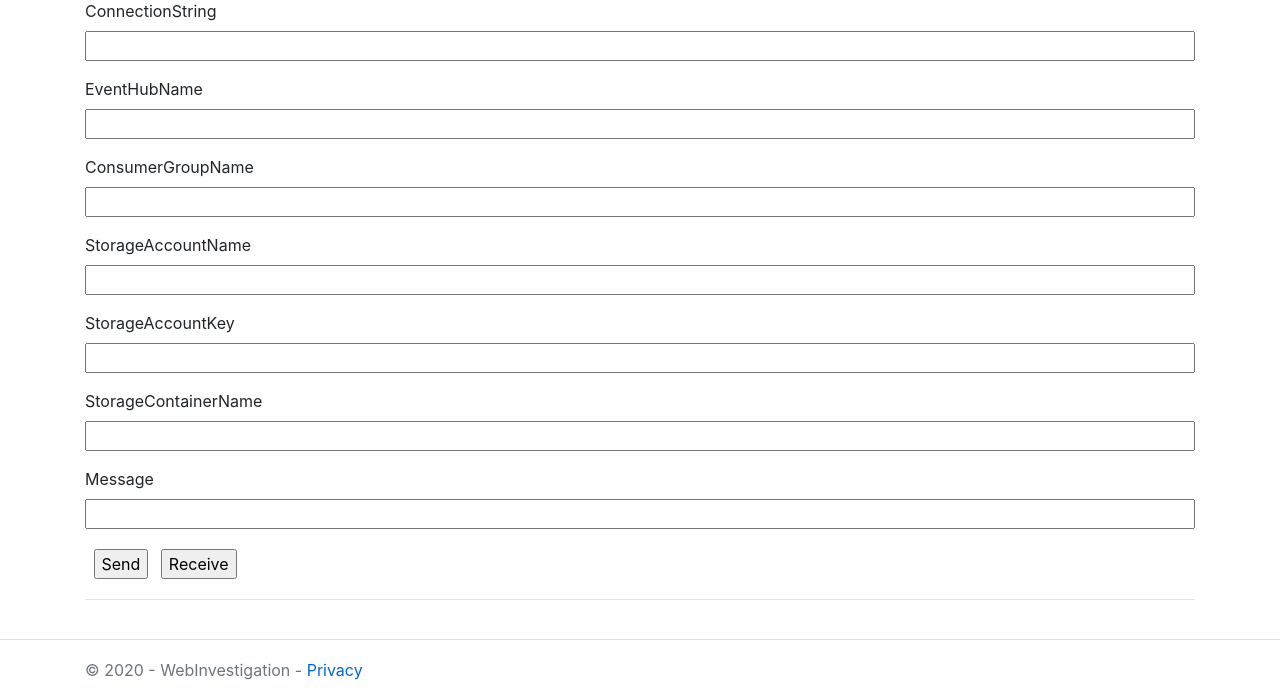
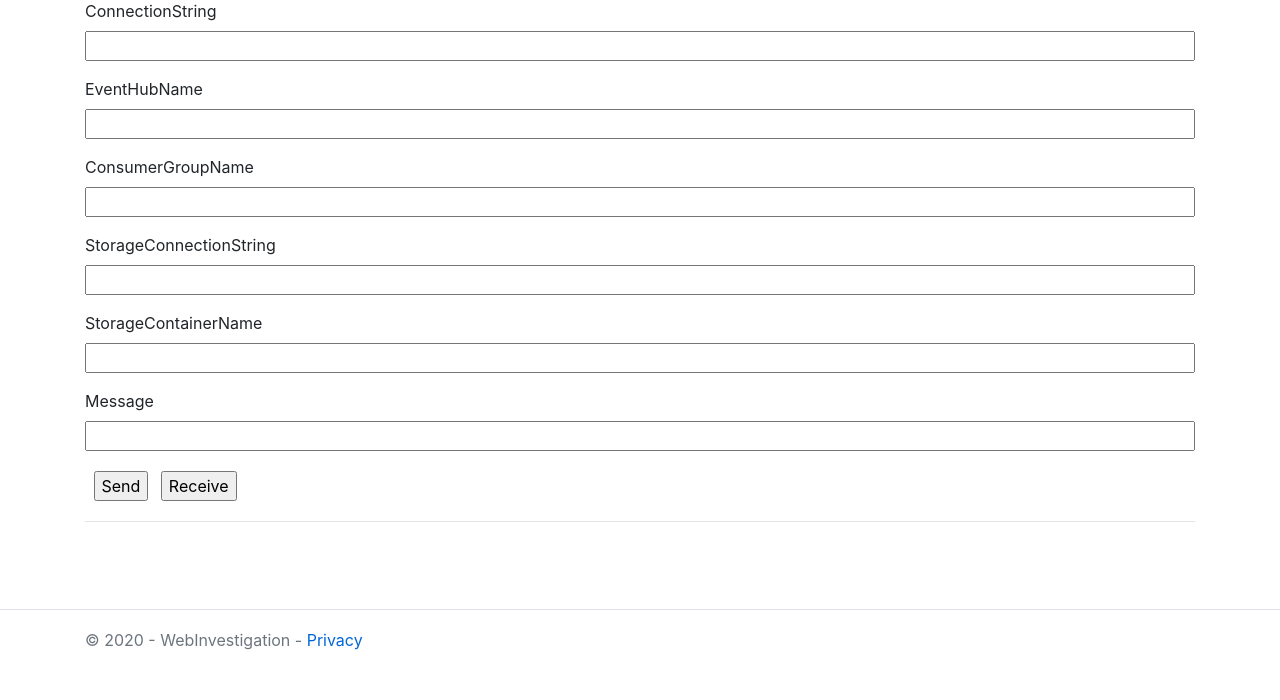
Before and after one commit to tmctono/WebInvestigation, an ASP.NET Core app: template WebInvestigation/Views/EventHub/Index.cshtml in a window 1280 px wide. Shown: the part 130-830 px from the top of the page. After the commit the page ends 780 px from the top, so only its background shows below. Run offline with ASP.NET Core 8, Linux system fonts and the light colour scheme; the template is opened without the code that fills it, so the values that code supplies are empty; some libraries are stand-ins or nearby versions.

Commit message:
Spec change : EventHubs : Use storage connection strings instead of account nama and key

```diff
--- a/WebInvestigation/Controllers/InfoController.cs
+++ b/WebInvestigation/Controllers/InfoController.cs
@@ -7,6 +7,8 @@ using WebInvestigation.Models;
 namespace WebInvestigation.Controllers
 {
     [RequireHttps]
+    [Route("poc/Info")]
+    [Route("Info")]
     public class InfoController : Controller
     {
         public IActionResult Index()
--- a/WebInvestigation/Views/EventHub/Index.cshtml
+++ b/WebInvestigation/Views/EventHub/Index.cshtml
@@ -24,12 +24,8 @@ Licensed under the MIT license.*@
         @Html.TextBoxFor(m => m.ConsumerGroupName, new { @class = "FullWidthInput" })
     </div>
     <div style="margin-top:16px;">
-        @Html.LabelFor(m => m.StorageAccountName)
-        @Html.TextBoxFor(m => m.StorageAccountName, new { @class = "FullWidthInput" })
-    </div>
-    <div style="margin-top:16px;">
-        @Html.LabelFor(m => m.StorageAccountKey)
-        @Html.TextBoxFor(m => m.StorageAccountKey, new { @class = "FullWidthInput" })
+        @Html.LabelFor(m => m.StorageConnectionString)
+        @Html.TextBoxFor(m => m.StorageConnectionString, new { @class = "FullWidthInput" })
     </div>
     <div style="margin-top:16px;">
         @Html.LabelFor(m => m.StorageContainerName)
```
Also changed, not shown: WebInvestigation/Controllers/EventHubController.cs (+3 -5 lines), WebInvestigation/Models/EventHubModel.cs (+2 -6 lines).
